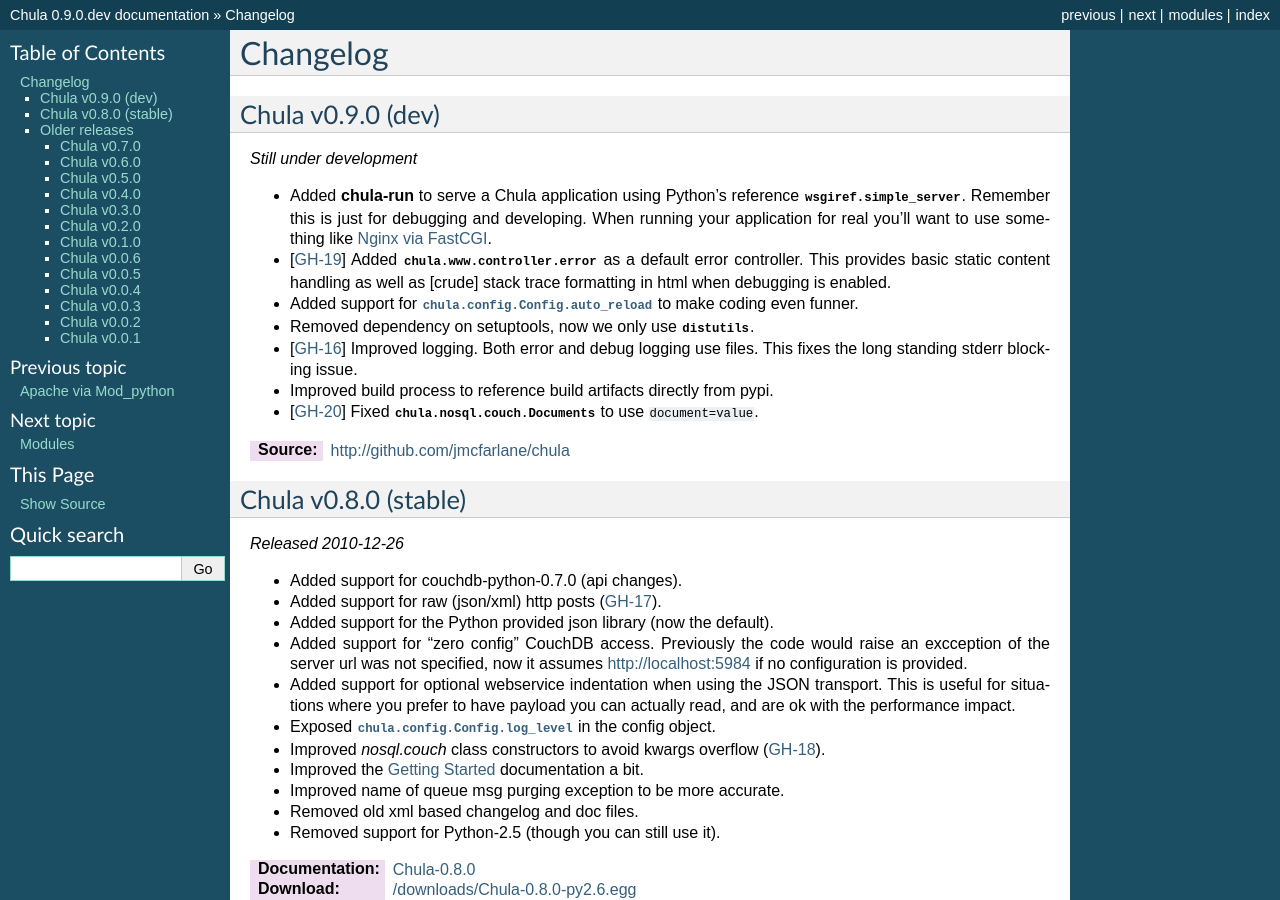
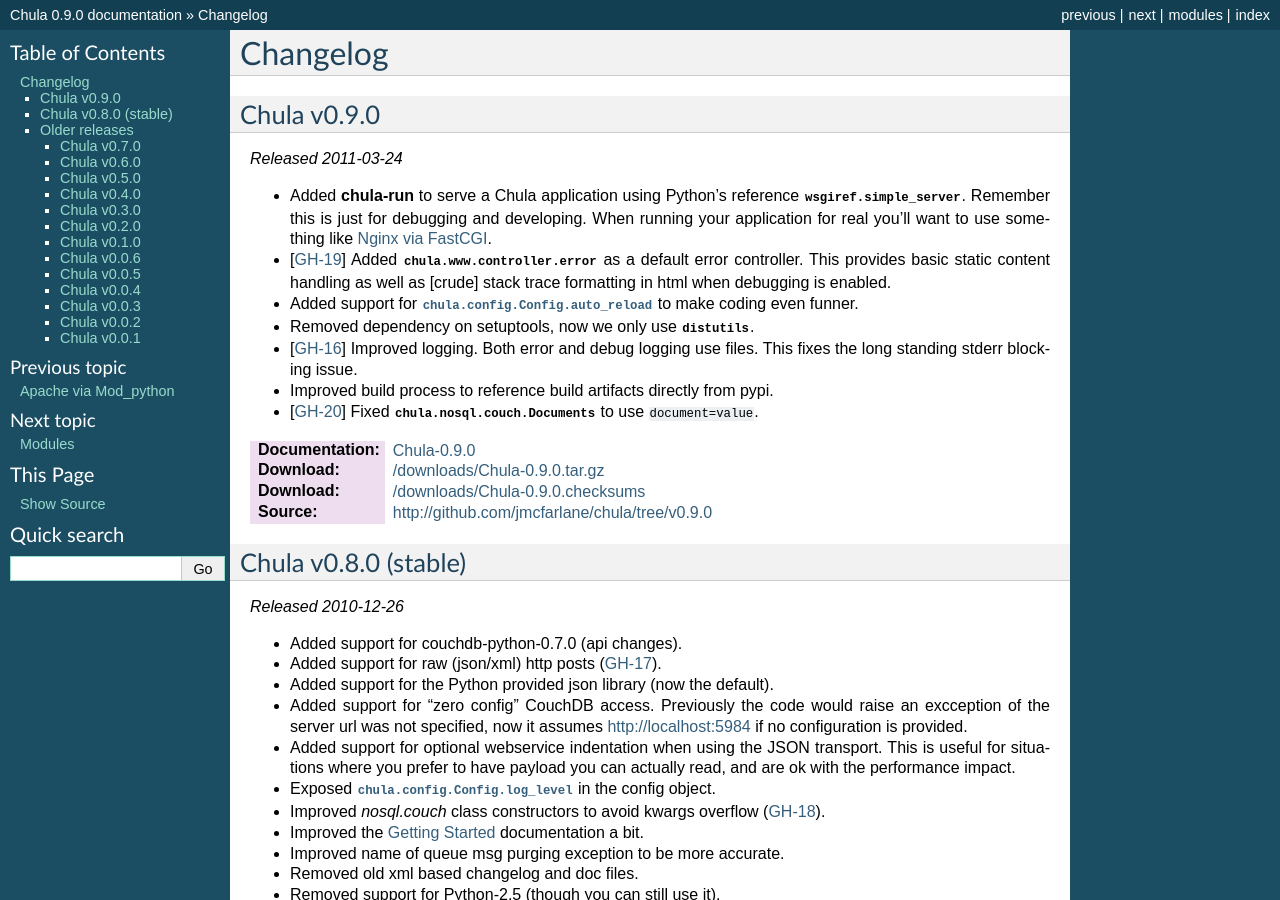
Before and after one commit to jmcfarlane/chula, a Sphinx documentation site: the page built from docs/changelog.rst, in a window 1280 px wide and 900 px high. Built offline with Sphinx 7.4.7, drawn with Linux system fonts in a browser that asks for light colours; some of the changed text lies outside the part shown.

Commit message:
Release of 0.9.0

```diff
--- a/chula/__init__.py
+++ b/chula/__init__.py
@@ -5,7 +5,7 @@
 code generation.
 """
 
-__VERSION__ = '0.9.0.dev'
+__VERSION__ = '0.9.0'
 version = __VERSION__
 
 package_dir = 'chula'
--- a/docs/changelog.rst
+++ b/docs/changelog.rst
@@ -12,10 +12,10 @@
 
  :Source: http://github.com/jmcfarlane/chula
 
-Chula v0.9.0 (dev)
-++++++++++++++++++
+Chula v0.9.0
+++++++++++++
 
-*Still under development*
+*Released 2011-03-24*
 
 - Added :program:`chula-run` to serve a Chula application using
   Python's reference :mod:`wsgiref.simple_server`.  Remember this is
@@ -36,7 +36,10 @@
 - [`GH-20 <http://github.com/jmcfarlane/chula/issues#issue/20>`_]
   Fixed :class:`chula.nosql.couch.Documents` to use ``document=value``.
 
-:Source: http://github.com/jmcfarlane/chula
+:Documentation: `Chula-0.9.0 </0.9.0/>`_
+:Download: `</downloads/Chula-0.9.0.tar.gz>`_
+:Download: `</downloads/Chula-0.9.0.checksums>`_
+:Source: http://github.com/jmcfarlane/chula/tree/v0.9.0
 
 Chula v0.8.0 (stable)
 +++++++++++++++++++++
```
